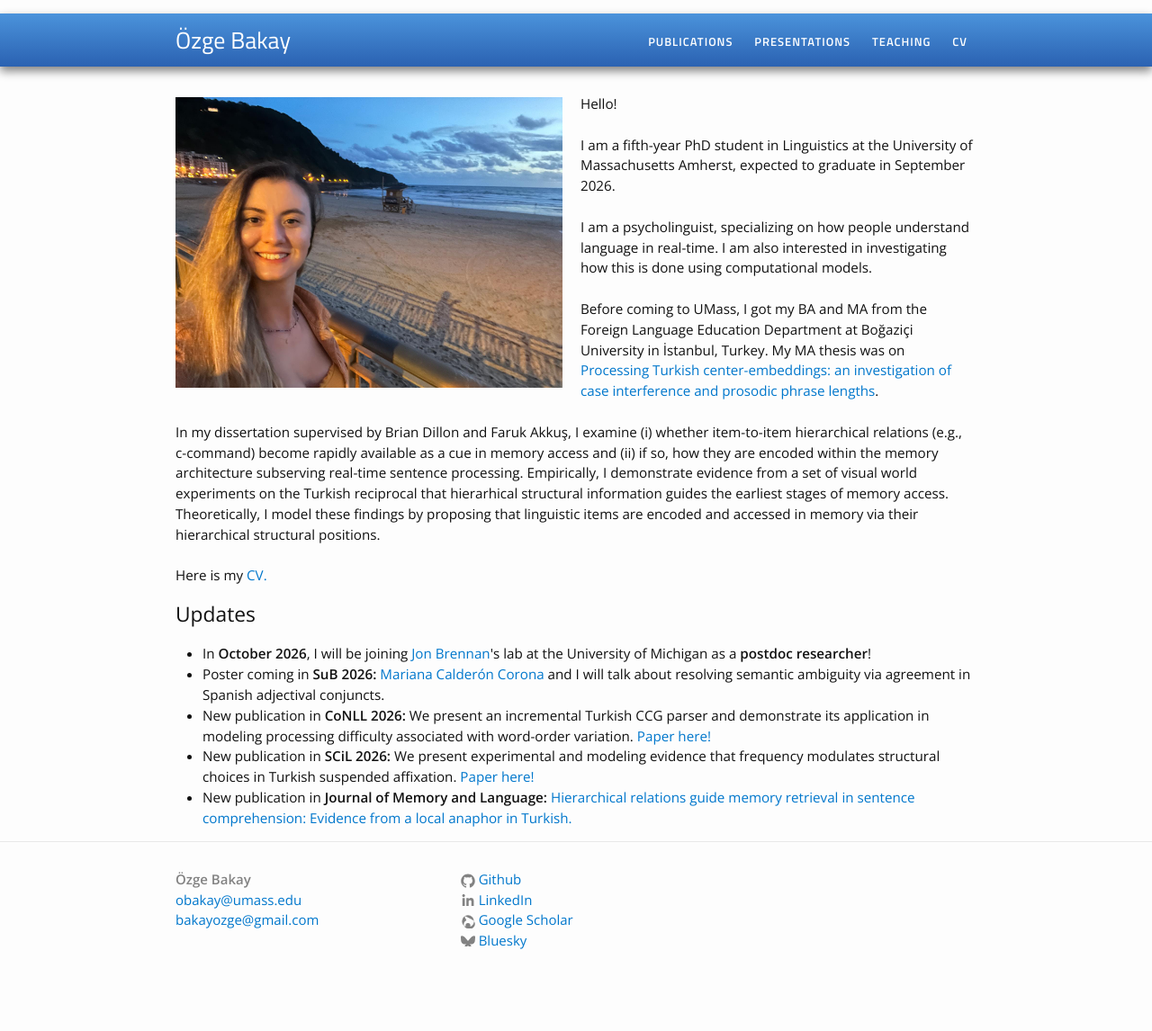
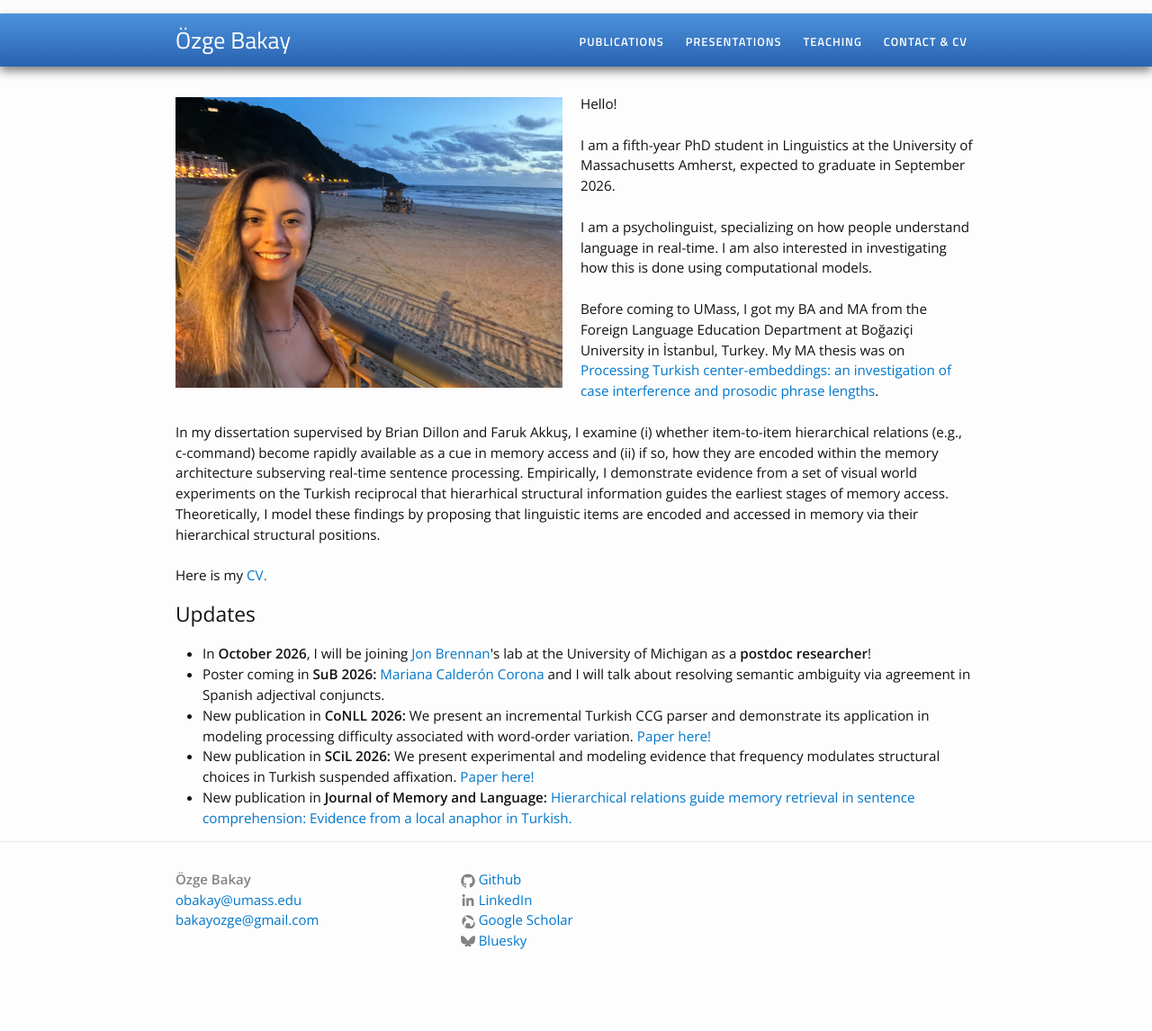
Before and after one commit to ozgebakay/ozgebakay.github.io, a Jekyll site: the page built from index.html, in a window 1280 px wide. Shown: the whole page at 90% size. Built offline with Jekyll 4.4.1, drawn with Linux system fonts in a browser that asks for light colours.

Commit message:
Update menu.yml

```diff
--- a/_data/menu.yml
+++ b/_data/menu.yml
@@ -7,5 +7,5 @@
 - title: "Teaching"
   href: "/teaching/"
 
-- title: "CV"
+- title: "Contact & CV"
   href: "/cv/"
```
